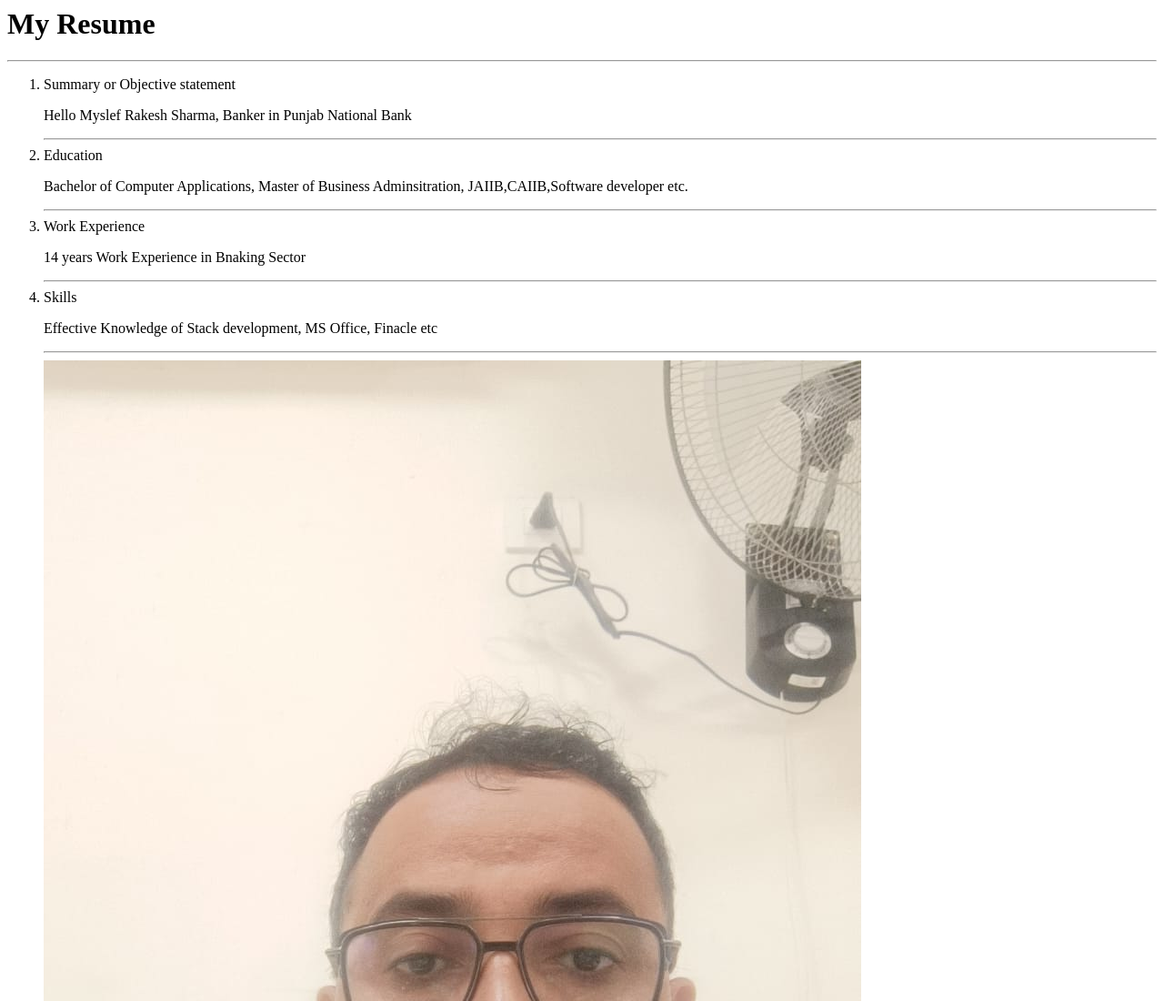
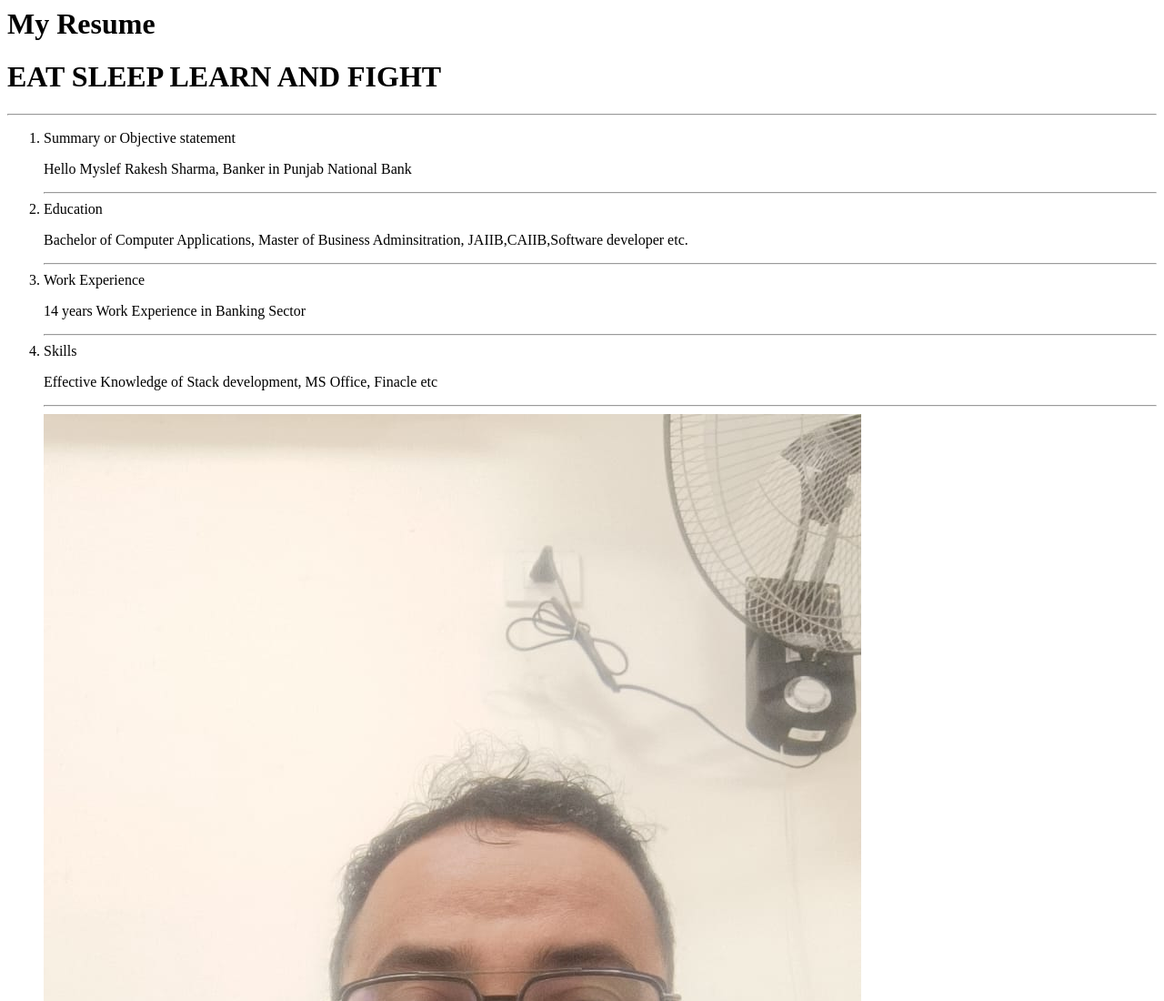
Before and after one commit to Rakeshsharma5142190/MY-RESUME, a plain HTML site: page index.html in a window 1280 px wide. Shown: the top 1100 px of the page at 91% size. Drawn offline with Linux system fonts and the light colour scheme.

Commit message:
modified

```diff
--- a/index.html
+++ b/index.html
@@ -1,4 +1,9 @@
+<body>
+
+
+
 <h1>My Resume</h1>
+<h1>EAT SLEEP LEARN AND FIGHT</h1>
 <hr>
 <ol>
     <li>
@@ -12,7 +17,7 @@
     <hr>
     <li>
         Work Experience
-        <p>14 years Work Experience in Bnaking Sector</p>
+        <p>14 years Work Experience in Banking Sector</p>
     </li>
     <hr>
     <li>Skills
@@ -23,3 +28,4 @@
     <hr>
     <img src="PHOTO.jfif" alt="RAKESH SHARMA">
 </ol>
+</body>
```
